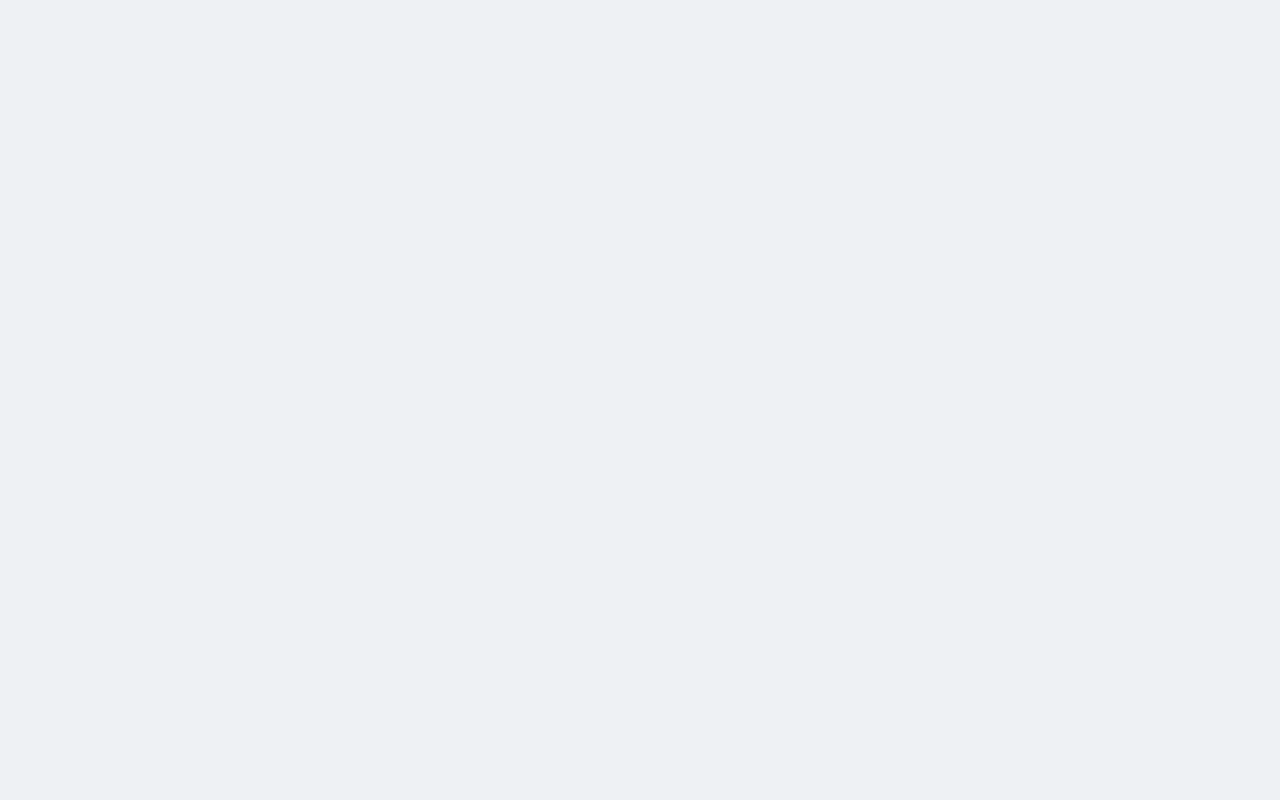
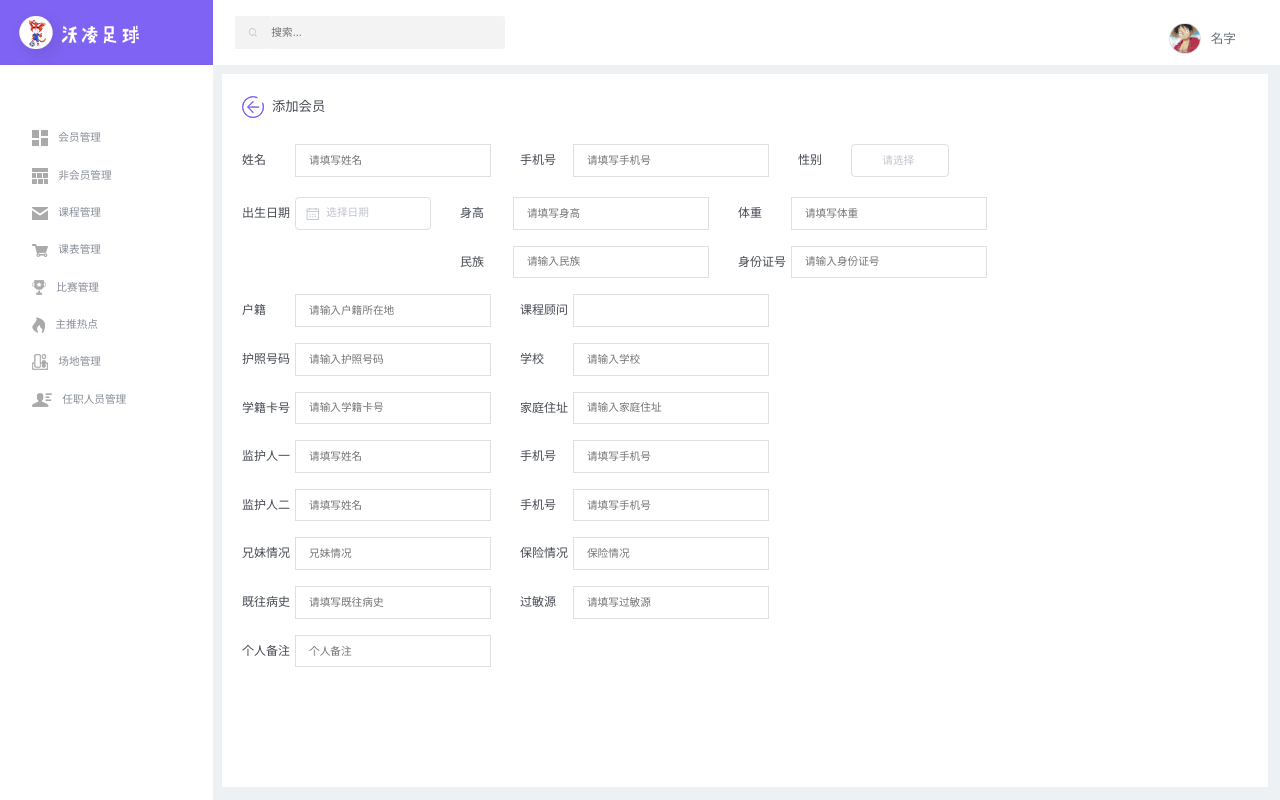
Before and after one commit to blueskyadd/woling_web, a Vue app in the folder wlht/: page /memberDetail in a window 1280 px wide. Built offline with nearby package versions, Linux system fonts and the light colour scheme.

Commit message:
添加会员页面

```diff
--- a/wlht/src/components/css/common.scss
+++ b/wlht/src/components/css/common.scss
@@ -34,3 +34,7 @@
   .el-table .cell{
     padding: 2% 0 2% .1rem !important;
   }
+  /**编辑按钮*/
+  .el-button{
+      padding: 0;
+  }
--- a/wlht/src/components/layout/layout.vue
+++ b/wlht/src/components/layout/layout.vue
@@ -33,7 +33,7 @@
             </div>
             <input type="text" class="search-ipt" placeholder="搜索...">
           </div>
-          <div class="header-back" @click="SignOut">
+          <div class="header-back">
             <div class="image-box">
               <img src="../../assets/img/header_img.jpg" alt>
             </div>
@@ -53,7 +53,7 @@ export default {
     return {
       tabList: [
         {
-          name: "商品管理",
+          name: "会员管理",
           image_normal: require("../../assets/img/member_normal.png"),
           image_actively: require("../../assets/img/member_actively.png"),
           link: "/memberManagement"
@@ -102,9 +102,6 @@ export default {
         }
       ]
     };
-  },
-  mounted() {
-    console.log(this.$route.path);
   }
 };
 </script>
--- a/wlht/src/router/index.js
+++ b/wlht/src/router/index.js
@@ -27,10 +27,15 @@ export default new Router({
           component:() => import('../view/Member/memberManagement')
         },
         {
+          path: '/memberDetail',
+          name: 'memberDetail',
+          component:() => import('../view/Member/memberDetail'),
+        },
+        {
           path: '/appointment',
           name: 'appointment',
           component:() => import('../view/SiteManagement/appointment'),
-        }
+        },
       ]
     },
   ]
--- /dev/null
+++ b/wlht/src/view/Member/memberDetail.vue
@@ -0,0 +1,139 @@
+<template>
+    <div class="wl_memberDetail">
+        <header>
+            <span><img src="../../assets/img/goback.png" alt="">添加会员</span>
+        </header>
+        <div class="member_main">
+            <form action="" method="post">
+                <label ><span>姓名</span><input placeholder="请填写姓名"  type="text" id="name"></label>
+                <label ><span>手机号</span><input placeholder="请填写手机号" type="text" id="name"></label>
+                <label >
+                    <span>性别</span>
+                    <el-select popper-class='member_selete_list'  v-model="value" placeholder="请选择">
+                        <el-option
+                        v-for="item in options"
+                        :key="item.value"
+                        :label="item.label"
+                        :value="item.value">
+                        </el-option>
+                    </el-select>
+                </label>
+                <label >
+                    <span>出生日期</span>
+                    <el-date-picker
+                    v-model="member_birthday"
+                    type="date"
+                    placeholder="选择日期">
+                    </el-date-picker>
+                </label>
+                <label ><span>身高</span><input placeholder="请填写身高" type="text" id="name"></label>
+                <label ><span>体重</span><input placeholder="请填写体重" type="text" id="name"></label>
+                <label ><span>民族</span><input placeholder="请输入民族" type="text" id="name"></label>
+                <label ><span>身份证号</span><input placeholder="请输入身份证号" type="text" id="name"></label>
+                <label ><span>户籍</span><input placeholder="请输入户籍所在地" type="text" id="name"></label>
+                <label ><span>课程顾问</span><input placeholder="" type="text" id="name"></label>
+                <label ><span>护照号码</span><input placeholder="请输入护照号码" type="text" id="name"></label>
+                <label ><span>学校</span><input placeholder="请输入学校" type="text" id="name"></label>
+                <label ><span>学籍卡号</span><input placeholder="请输入学籍卡号" type="text" id="name"></label>
+                <label ><span>家庭住址</span><input placeholder="请输入家庭住址" type="text" id="name"></label>
+                <label ><span>监护人一</span><input placeholder="请填写姓名" type="text" id="name"></label>
+                <label ><span>手机号</span><input placeholder="请填写手机号" type="text" id="name"></label>
+                <label ><span>监护人二</span><input placeholder="请填写姓名" type="text" id="name"></label>
+                <label ><span>手机号</span><input placeholder="请填写手机号" type="text" id="name"></label>
+                <label ><span>兄妹情况</span><input placeholder="兄妹情况" type="text" id="name"></label>
+                <label ><span>保险情况</span><input placeholder="保险情况" type="text" id="name"></label>
+                <label ><span>既往病史</span><input placeholder="请填写既往病史" type="text" id="name"></label>
+                <label ><span>过敏源</span><input placeholder="请填写过敏源" type="text" id="name"></label>
+                <label ><span>个人备注</span><input placeholder="个人备注" type="text" id="name"></label>
+
+            </form>
+        </div>
+    </div>
+</template>
+<script>
+export default {
+    name: 'memberDetail',
+    data(){
+        return{
+            member_birthday: '',//出生日期
+             options: [{
+                value: '1',
+                label: '女'
+                }, {
+                value: '2',
+                label: '男'
+                }],
+                value: ''
+        }
+    }
+}
+</script>
+<style lang="scss" >
+.wl_memberDetail{
+    margin: 0.13rem 0.18rem 0.13rem 0.13rem;
+    padding: .3rem .45rem .33rem .3rem;
+    background: #fff;
+    height: calc(100% - 1.3rem);
+    header{
+        span{
+            font-size: .2rem;
+            color: #464A53;
+            img{
+                margin-right: .12rem;
+
+            }
+        }
+    }
+    .member_main{
+        padding: .39rem 0 0;
+        height: calc(100% - 3.2%);
+        form{
+            overflow: hidden;
+             width: calc(100% - 20%);
+            input{
+                border: 1px solid  #DDDFE1;
+                height: .49rem;
+                float: left;
+                font-size: .16rem;
+                padding: 0 .19rem;
+
+            }
+            label{
+                margin-bottom: .24rem;
+                display: block;
+                float: left;
+                margin-right: .44rem;
+                .el-date-editor.el-input{
+                    width: 2.03rem;
+                }
+               .el-input__icon{
+                    line-height: .49rem !important;
+                }
+                /*下拉框*/
+                .el-input__inner{
+                    padding: 0 .45rem;
+                }
+                .el-select>.el-input{
+                    width: 1.46rem;
+                }
+                .el-select .el-input.is-focus .el-input__inner,.el-select .el-input__inner:focus{
+                    border-color:#DDDFE1;
+                }
+            }
+            label>span{
+                width: .8rem;
+                height: .49rem;
+                line-height: .49rem;
+                display: block;
+                float: left;
+                font-size: .18rem;
+                color: #464A53;
+            }
+        }
+    }
+
+}
+.member_selete_list{
+    margin-top: .56rem !important;
+}
+</style>
--- a/wlht/src/view/Member/memberManagement.vue
+++ b/wlht/src/view/Member/memberManagement.vue
@@ -1,24 +1,23 @@
 <template>
   <div class="wl_memberManagement_list">
     <div class="member_head_addIcon">
-      <span>
-        <img src="../../assets/img/add.png" alt>添加会员
+      <span @click="goMemberDetail()">
+        <img src="../../assets/img/add.png" alt>添加
       </span>
     </div>
     <!--表格部分-->
     <div class="member_table_list">
-      <el-table :data="tableData" style="width: 100%" v-loading="isLoading">
-        <el-table-column prop="date" type='index' :index="setIndex" label="序号"></el-table-column>
+      <el-table :data="tableData" :cell-style="changecolor" style="width: 100%" v-loading="isLoading" @cell-mouse-enter="showEdit" @cell-mouse-leave="leaveEdit">
+        <el-table-column prop="date" type='index' :index="setIndex" label="序号" width='100%'></el-table-column>
         <el-table-column prop="name" label="姓名" ></el-table-column>
-        <el-table-column prop="address" label="性别"></el-table-column>
-        <el-table-column prop="date" label="添加时间" ></el-table-column>
-        <el-table-column prop="name" label="照片"></el-table-column>
+        <el-table-column prop="address" label="年龄" ></el-table-column>
+        <el-table-column prop="date" label="联系方式" ></el-table-column>
+        <el-table-column prop="name" label="申请时间" ></el-table-column>
         <el-table-column
         prop="operation"
         label="操作">
         <template slot-scope="scope">
             <el-button  type="text" size="small" v-show="scope.row.flag"><img src="../../assets/img/bianji.png" alt="" srcset=""></el-button>
-            <el-button type="text" size="small" v-show="scope.row.flag"><img src="../../assets/img/del.png" alt="" srcset=""></el-button>
         </template>
         </el-table-column>
       </el-table>
@@ -44,25 +43,25 @@ export default {
           date: "2016-05-02",
           flag: false,
           name: "王小虎",
-          address: "上海市普陀区金沙江路 1518 弄"
+          address: "上"
         },
         {
           flag: false,
           date: "2016-05-04",
           name: "王小虎",
-          address: "上海市普陀区金沙江路 1517 弄"
+          address: "上"
         },
         {
           flag: false,
           date: "2016-05-01",
           name: "王小虎",
-          address: "上海市普陀区金沙江路 1519 弄"
+          address: "上"
         },
         {
           flag: false,
           date: "2016-05-03",
           name: "王小虎",
-          address: "上海市普陀区金沙江路 1516 弄"
+          address: "上"
         }
       ],
       currentPage: 1,
@@ -82,6 +81,23 @@ export default {
        changePage(pageNumber){
         this.currentPage = pageNumber
       },
+      showEdit(row) {
+        row.flag = true;
+      },
+      leaveEdit(row) {
+        row.flag = false;
+      },
+      changecolor(data){
+        if (data.columnIndex == 3) {
+          return "color:#7F63F4";
+        }
+        if(data.columnIndex == 4){
+          return "color:#ABAFB3";
+        }
+      },
+      goMemberDetail(){
+        this.$router.push({name:'memberDetail'})
+      }
   },
 };
 </script>
```
Also changed, not shown: wlht/src/assets/img/goback.png (added).
